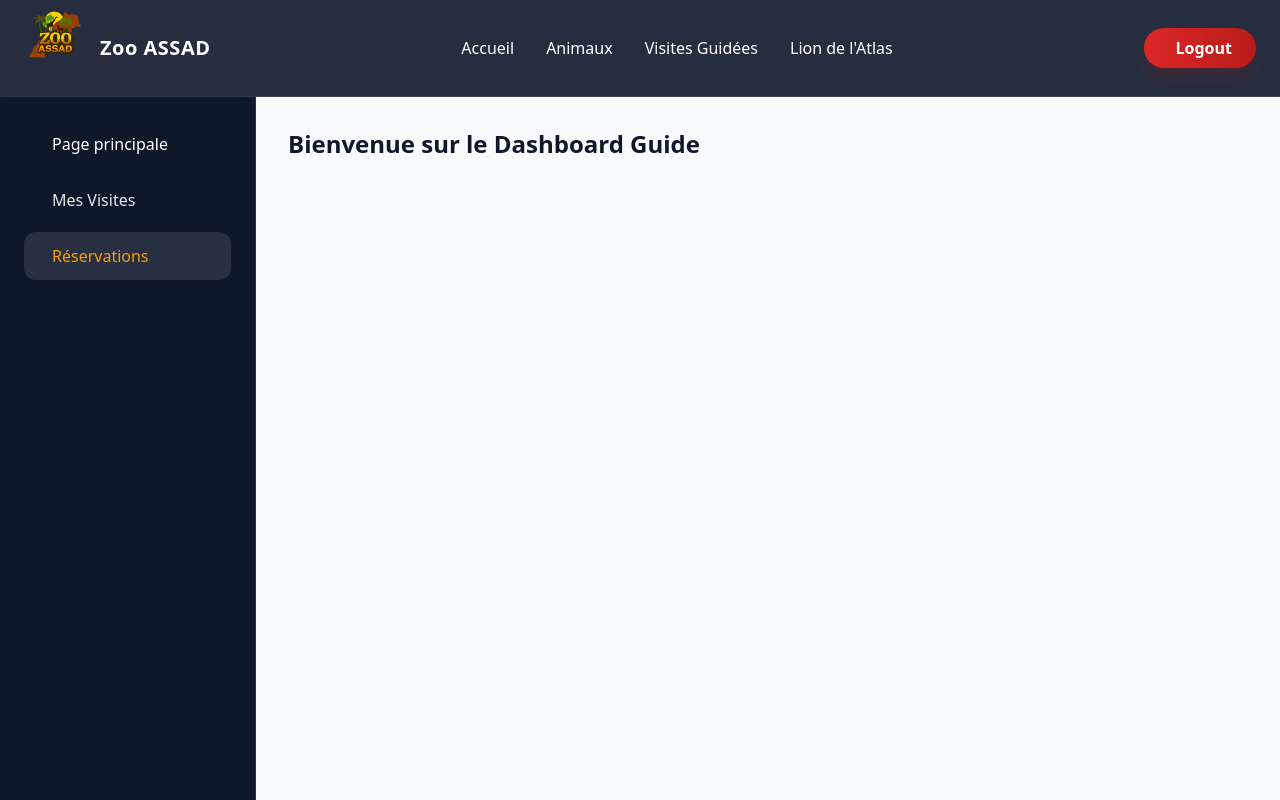
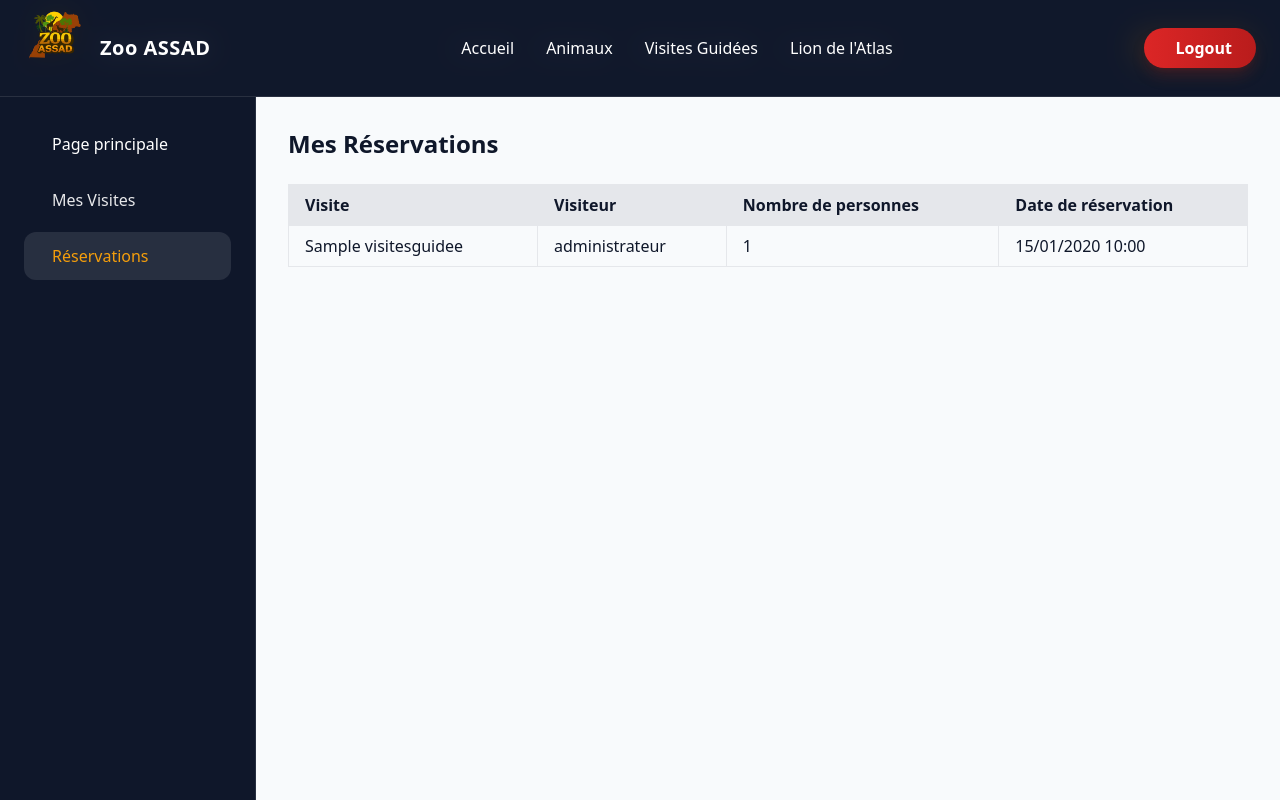
Before and after one commit to AZIZABADA10/ASSAD, a PHP site: page /pages/guide/reservations.php in a window 1280 px wide. Run offline with PHP 8.4, Linux system fonts and the light colour scheme; a user stored in the database is signed in; data comes from the database, SQL or seed files in the repository; tables that the repository leaves empty hold one stand-in row (values such as "Sample post"); some libraries are stand-ins or nearby versions.

Commit message:
feat: l'affichage des reservation sur le dashboard guide

```diff
--- a/pages/guide/reservations.php
+++ b/pages/guide/reservations.php
@@ -1,11 +1,33 @@
 <?php
-
 session_start();
+require_once __DIR__ .'/../../config/db.php';
 
 if (!isset($_SESSION['user'])) {
     header('Location: ../../pages/public/login.php');
     exit();
 }
+
+$guide_id = $_SESSION['user']['id_utilisateur'] ?? null;
+
+$sql = "
+SELECT r.id_reservation, r.nb_personnes, r.date_reservation,
+       u.nom_complet AS visiteur, v.titre AS visite
+FROM reservations r
+JOIN visitesguidees v ON r.id_visite = v.id_visite
+JOIN utilisateurs u ON r.id_utilisateur = u.id_utilisateur
+WHERE r.id_utilisateur = ?
+ORDER BY r.date_reservation DESC
+";
+$stmt = $connexion->prepare($sql);
+$stmt->bind_param("i", $guide_id);
+$stmt->execute();
+$reservations = $stmt->get_result();
+
+
+
+require_once '../layouts/header.php';
+
+
 
 ?>
 
@@ -106,8 +128,40 @@ if (!isset($_SESSION['user'])) {
 
     <!-- Main content -->
     <main class="ml-64 w-full p-8">
-      <h1 class="text-2xl font-bold mb-4">Bienvenue sur le Dashboard Guide</h1>
+      <h2 class="text-2xl font-bold mb-6">Mes Réservations</h2>
 
+    <?php
+    //var_dump($reservations);
+     if ($reservations->num_rows > 0): ?>
+    <div class="overflow-x-auto">
+        <table class="w-full border-collapse text-left">
+            <thead class="bg-gray-200">
+                <tr>
+                    <th class="border px-4 py-2">Visite</th>
+                    <th class="border px-4 py-2">Visiteur</th>
+                    <th class="border px-4 py-2">Nombre de personnes</th>
+                    <th class="border px-4 py-2">Date de réservation</th>
+                </tr>
+            </thead>
+            <tbody>
+                <?php while ($row = $reservations->fetch_assoc()): ?>
+                <tr class="hover:bg-gray-100">
+                    <td class="border px-4 py-2"><?= htmlspecialchars($row['visite']) ?></td>
+                    <td class="border px-4 py-2"><?= htmlspecialchars($row['visiteur']) ?></td>
+                    <td class="border px-4 py-2"><?= $row['nb_personnes'] ?></td>
+                    <td class="border px-4 py-2"><?= date('d/m/Y H:i', strtotime($row['date_reservation'])) ?></td>
+                </tr>
+                <?php  endwhile;  ?>
+            </tbody>
+        </table>
+    </div>
+    <?php else: ?>
+        <?php
+var_dump($_SESSION['user']);
+die(); ?>
+        <p class="text-gray-600">Aucune réservation pour vos visites.</p>
+    <?php endif; ?>
+</main>
 
 
     </main>
```
